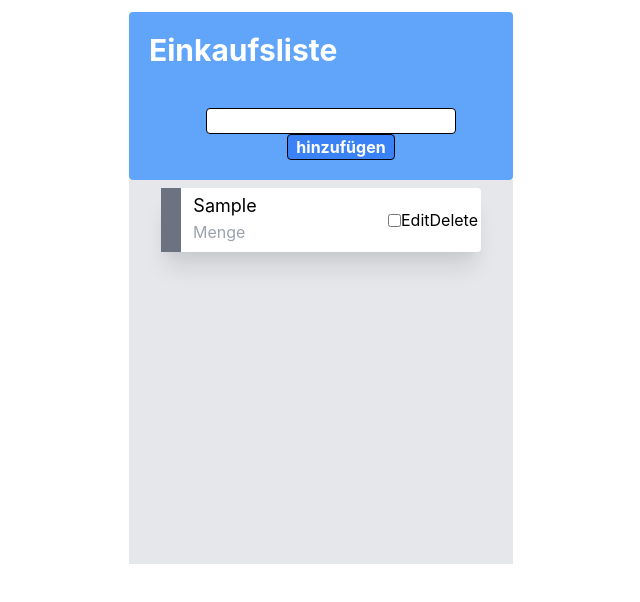
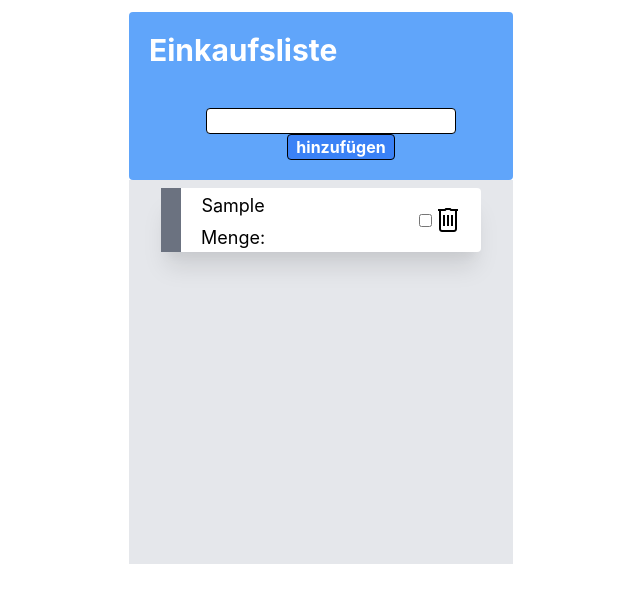
Before and after one commit to lcmoc/shoppinglist, a React (Create React App) app: page / in a window 1280 px wide. Both pictures are taken after typing "Sample" into the empty fields and a click on the button "hinzufügen". Shown: the top 602 px of the page, without its empty margins (319-959 px from the left). Built offline with nearby package versions, Linux system fonts and the light colour scheme.

Commit message:
style improvements

```diff
--- a/src/components/ShoppingList/index.js
+++ b/src/components/ShoppingList/index.js
@@ -1,13 +1,14 @@
 import "./style.css";
 
 import { useEffect, useState } from "react";
+
+import Trash from "../../assets/trash.png";
 
 const ShoppingList = () => {
   const [goods, setGoods] = useState([]);
   const [good, setGood] = useState("");
   const [todoEditing, setTodoEditing] = useState(null);
   const [editingText, setEditingText] = useState("");
-  const [anchorEl, setAnchorEl] = useState(null);
 
   useEffect(() => {
     const json = localStorage.getItem("goods");
@@ -59,16 +60,6 @@ const ShoppingList = () => {
     setGoods(updatedTodos);
     setTodoEditing(null);
   }
-  const handleClick = (event) => {
-    setAnchorEl(event.currentTarget);
-  };
-
-  const handleClose = () => {
-    setAnchorEl(null);
-  };
-
-  const open = Boolean(anchorEl);
-  const id = open ? "simple-popover" : undefined;
 
   return (
     <div id="shopping-list">
@@ -100,23 +91,40 @@ const ShoppingList = () => {
               key={good.id}
               className="bg-white h-16 w-5/6 shadow-xl rounded m-2 flex"
             >
-              <div className="bg-gray-500 h-16 w-5"></div>
+              <div className="bg-gray-500 h-16 w-5 mr-5">
+                {good.id === todoEditing ? (
+                  <button
+                    onClick={() => submitEdits(good.id)}
+                    className="bg-gray-500 h-16 w-5 mr-5"
+                  ></button>
+                ) : (
+                  <button
+                    onClick={() => setTodoEditing(good.id)}
+                    className="bg-gray-500 h-16 w-5 mr-5"
+                  ></button>
+                )}
+              </div>
               <div className="flex flex-row">
-                <div className="ml-3">
+                <div className="">
                   {good.id === todoEditing ? (
+                    <>
                       <input
                         type="text"
                         onChange={(e) => setEditingText(e.target.value)}
+                        className="border-b border-black rounded w-32"
+                      />
+                      <input
+                        type="text"
+                        // onChange={(e) => setEditingText(e.target.value)}
                         className="border border-black rounded w-32"
                       />
+                    </>
                   ) : (
+                    <>
                       <h2 className="text-lg mt-1">{good.text}</h2>
+                      <h2 className="text-lg mt-1">Menge:</h2>
+                    </>
                   )}
-                  <input
-                    type="text"
-                    placeholder="Menge"
-                    className="w-16 text-gray-500"
-                  />
                 </div>
                 <div className="ml-32 flex flex-row justify-center items-center w-24">
                   <input
@@ -125,18 +133,9 @@ const ShoppingList = () => {
                     checked={good.completed}
                     onChange={() => toggleComplete(good.id)}
                   />
-                  <div className="good-actions">
-                    {good.id === todoEditing ? (
-                      <button onClick={() => submitEdits(good.id)}>
-                        Submit Edits
+                  <button onClick={() => deleteTodo(good.id)}>
+                    <img src={Trash} alt="trashcan"></img>
                   </button>
-                    ) : (
-                      <button onClick={() => setTodoEditing(good.id)}>
-                        Edit
-                      </button>
-                    )}
-                    <button onClick={() => deleteTodo(good.id)}>Delete</button>
-                  </div>
                 </div>
               </div>
             </div>
```
Also changed, not shown: src/assets/icons8-add-48.png (added), src/assets/trash.png (added). Lines whose indentation alone changed are shown as unchanged.
